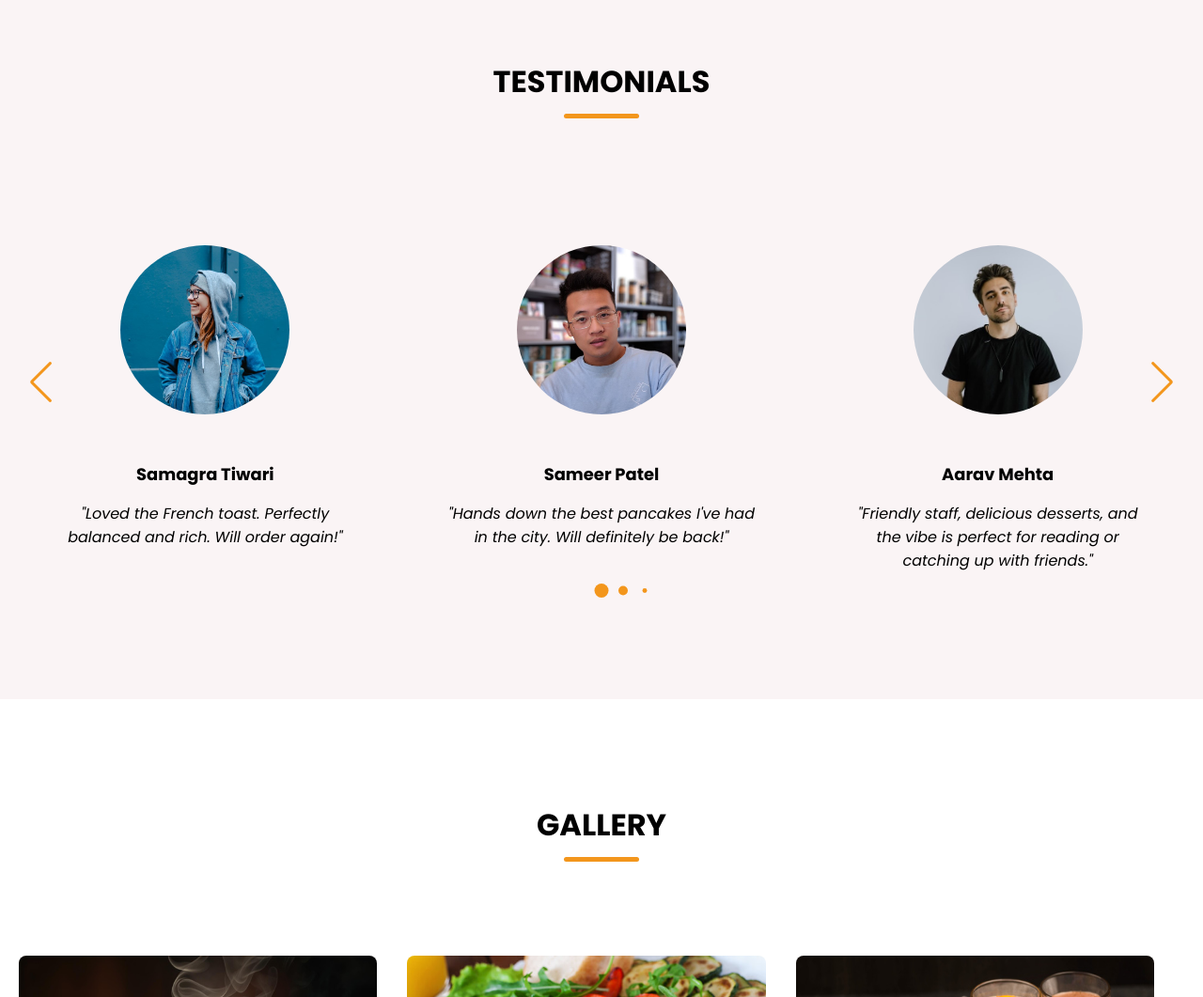
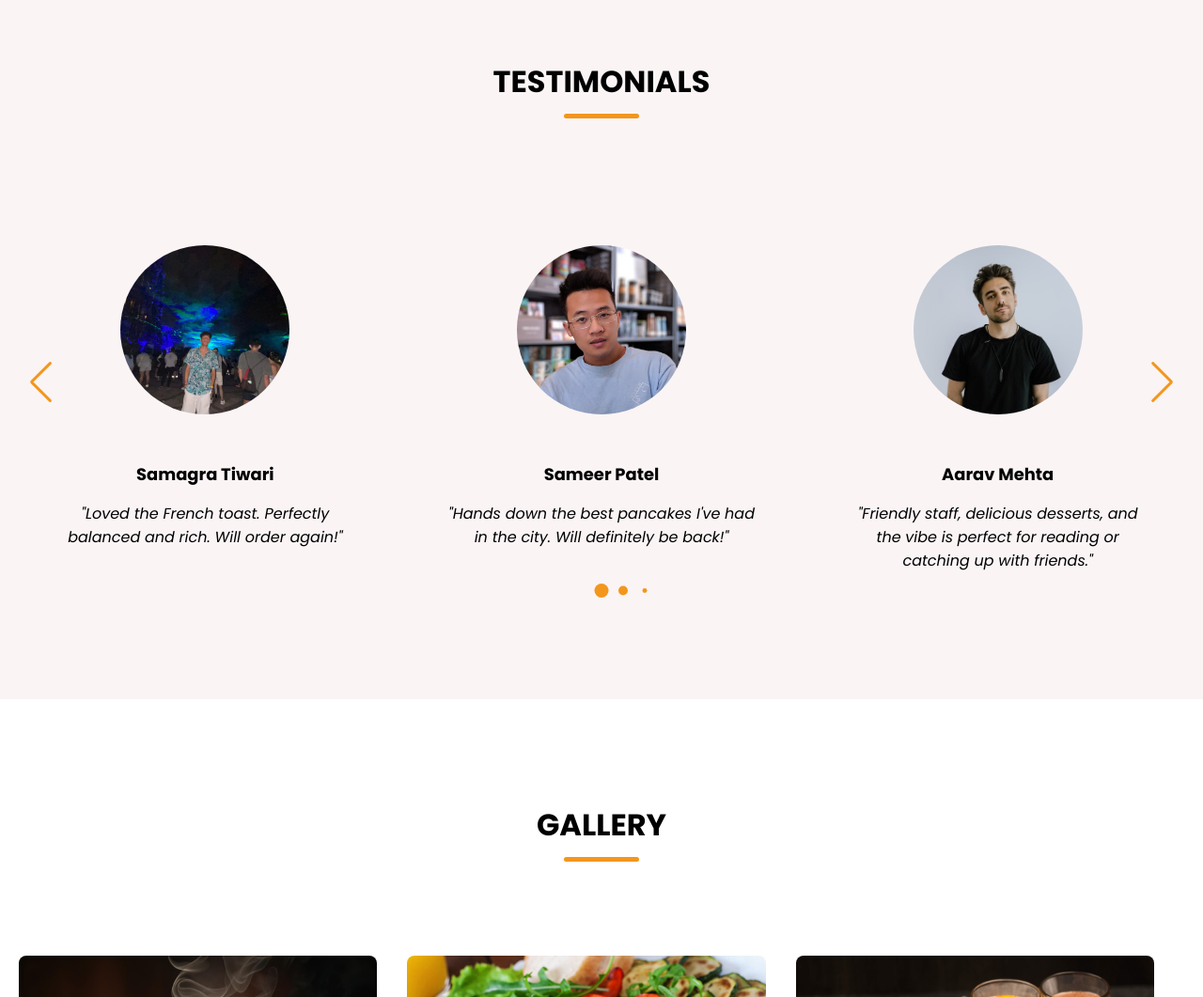
Before and after one commit to Sambhavscoding/CoffeeStore, a plain HTML site: page index.html in a window 1280 px wide. Shown: the part 2764-3825 px from the top of the page at 94% size. Drawn offline with nearby package versions, Linux system fonts and the light colour scheme; a web font is replaced by a local one.

Commit message:
Update index.html

```diff
--- a/index.html
+++ b/index.html
@@ -119,7 +119,7 @@
                     <div class="slider_wrapper">
                         <ul class="testimonials_list swiper-wrapper">
                             <li class="testimonial swiper-slide">
-                                <img src="assets/user-1.jpg" alt="User" class="user_image">
+                                <img src="assets/IMG-20250915-WA0011.jpg" alt="User" class="user_image">
                                 <h3 class="name">Samagra Tiwari</h3>
                                 <i class="feedback">"Loved the French toast. Perfectly balanced and rich. Will order again!"</i>
                             </li>
```
